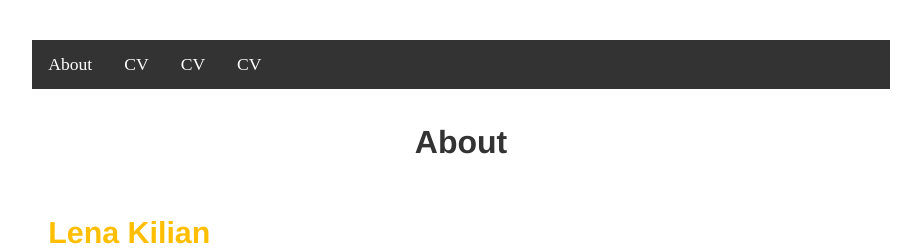
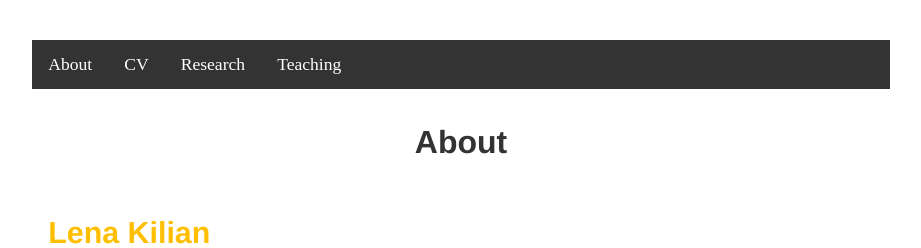
Before and after one commit to lena-kilian/lena-kilian.github.io, a Jekyll site: the page built from index.md, in a window 1280 px wide. Shown: the top 248 px of the page, without its empty margins (179-1100 px from the left). Built offline with Jekyll 4.4.1, drawn with Linux system fonts in a browser that asks for light colours; our own code applies the rules of GitHub Pages for plain Markdown files.

Commit message:
Update default.html

```diff
--- a/_layouts/default.html
+++ b/_layouts/default.html
@@ -9,8 +9,8 @@
 			 <div class="navbar">
 				 <a href="/">About</a>
 				 <a href="/cv">CV</a>
-				 <a href="/research">CV</a>
-				 <a href="/teaching">CV</a>
+				 <a href="/research">Research</a>
+				 <a href="/teaching">Teaching</a>
 			</div>
 
 			{{ content }}
```
